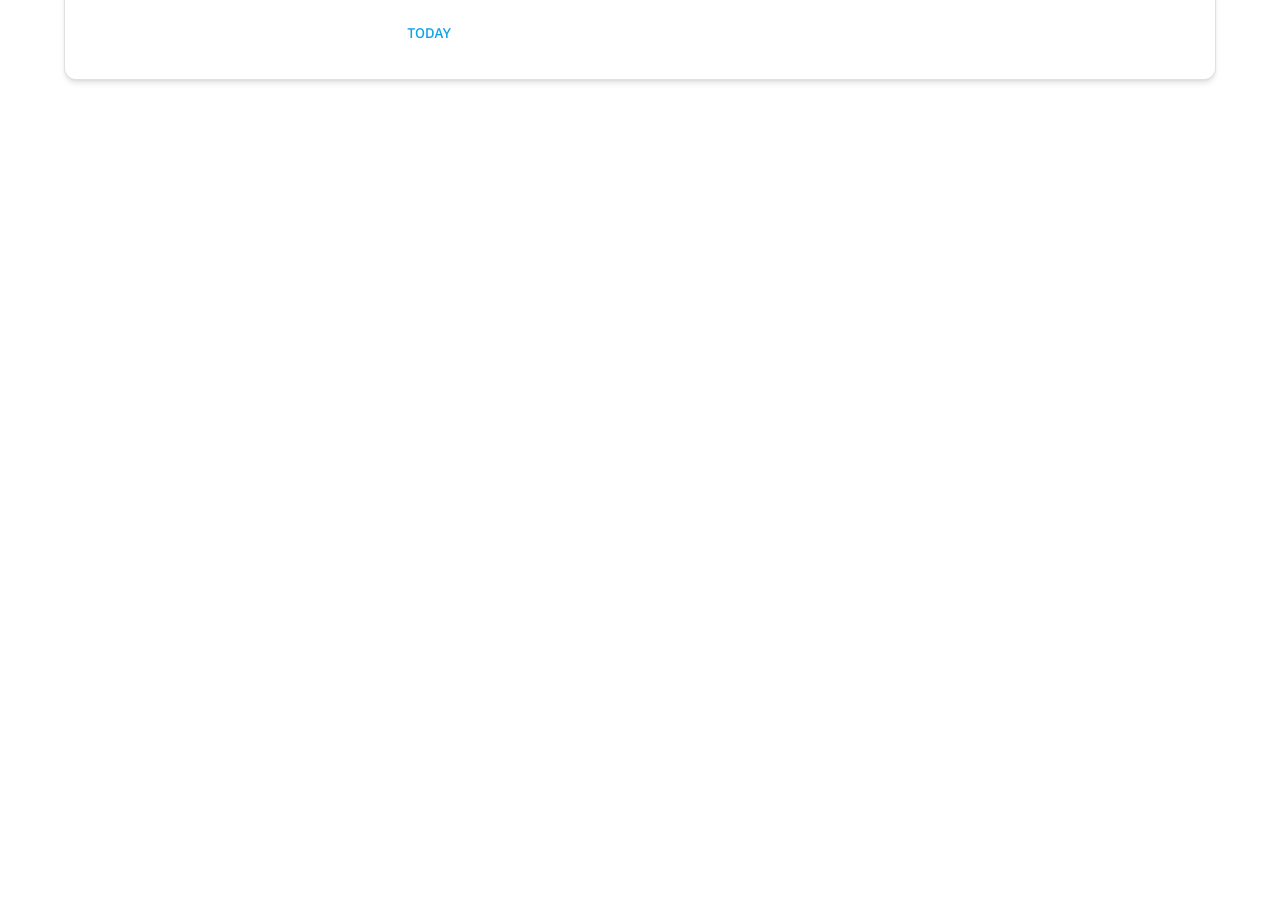
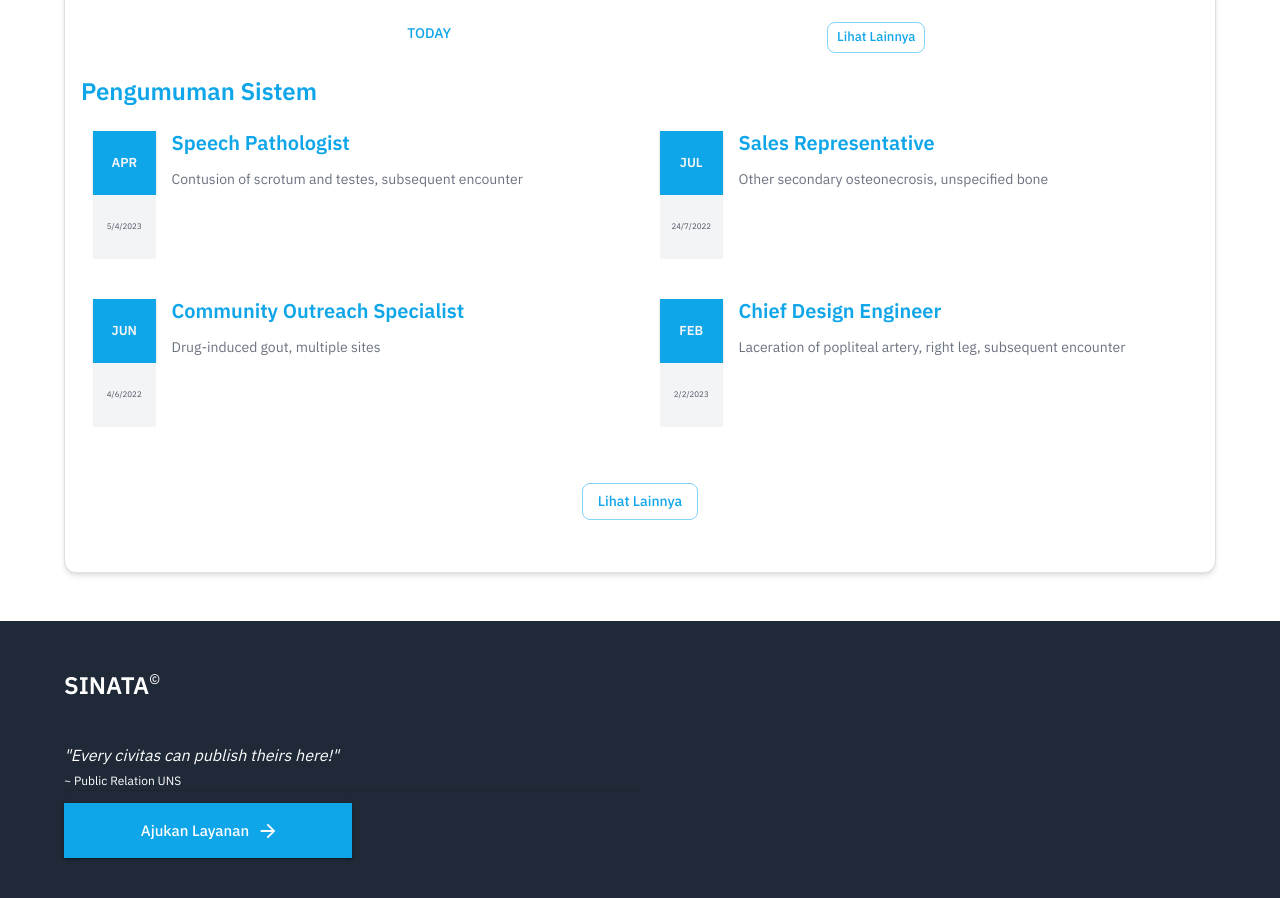
Before and after one commit to arricodyanto/sinata-fe, a Next.js app: page / in a window 1280 px wide. Shown: the part 1140-2038 px from the top of the page. Before the commit the page ends 1300 px from the top, so only its background shows below. Built offline with nearby package versions, Linux system fonts and the light colour scheme.

Commit message:
adding pengumuman system section, fix height of sign-in sign-up page

```diff
--- a/components/organism/EventCalendar/index.tsx
+++ b/components/organism/EventCalendar/index.tsx
@@ -28,24 +28,16 @@ export default function EventCalendar() {
     description: "",
     image: "",
     link: ""
-}])
+  }])
 
-//   console.log(highlightedDays);
-
-  function getRandomNumber(min: number, max: number) {
-    return Math.round(Math.random() * (max - min) + min);
-  }
-
-  /**
-   * Mimic fetch with abort controller https://developer.mozilla.org/en-US/docs/Web/API/AbortController/abort
-   * ⚠️ No IE11 support
-   */
   function fakeFetch(date: Dayjs, { signal }: { signal: AbortSignal }, highlightDays: number[]) {
     return new Promise<{ daysToHighlight: number[] }>((resolve, reject) => {
       const timeout = setTimeout(() => {
         // const daysInMonth = date.daysInMonth();
-        const daysToHighlight = highlightDays
-        // console.log(daysToHighlight);
+        const daysToHighlight = highlightDays;
+
+        const dateValue = value?.format('D-M-YYYY')
+        console.log(highlightDays)
 
         resolve({ daysToHighlight });
       }, 500);
--- /dev/null
+++ b/components/organism/Footer/index.tsx
@@ -0,0 +1,27 @@
+import React from 'react'
+import { Box, Button, Container, Divider, Grid, Stack, Typography } from '@mui/material'
+import ArrowForwardIcon from '@mui/icons-material/ArrowForward';
+import Link from 'next/link';
+
+export default function Footer() {
+  return (
+    <Box className=' bg-gray-800 text-white mt-12'>
+        <Container className='py-12'>
+            <Grid container className=''>
+                <Grid item xs={12} sm={6}>
+                    <Stack direction='row'>
+                        <Typography variant='h5' className='font-bold'>SINATA</Typography>
+                        <Typography variant='body2' className='align-bottom'>&copy;</Typography>
+                    </Stack>
+                    <Typography variant='subtitle1' className='mt-10 italic'>&quot;Every civitas can publish theirs here!&quot;</Typography>
+                    <Typography variant='caption' className='mt-0'>~ Public Relation UNS</Typography>
+                    <Divider />
+                    <Link href='/sign-in'>
+                        <Button variant='contained' sx={{borderRadius: 0}} size='large' className='mt-3 w-1/2 h-[55px] capitalize' endIcon={<ArrowForwardIcon fontSize='small' />}>Ajukan Layanan</Button>
+                    </Link>
+                </Grid>
+            </Grid>
+        </Container>
+    </Box>
+  )
+}
--- /dev/null
+++ b/components/organism/PengumumanContent/index.tsx
@@ -0,0 +1,41 @@
+import { Grid, Paper, Stack, Typography } from '@mui/material'
+import Link from 'next/link'
+import React from 'react'
+import pengumuman from '../../../json/pengumuman.json'
+
+export default function PengumumanContent() {
+  return (
+    <>
+        {
+            pengumuman.map((item) => {
+                const date = item.date
+                const month = date.split('/')[1]
+                const monthString = Intl.DateTimeFormat('en', { month: 'short' }).format(new Date(`${month}`))
+                return (
+                    <Grid item container xs={12} sm={6} key={item.id} className='border border-gray-100 mb-10 p-0'>
+                        <Grid item xs={2} className='px-4'>
+                            <Paper component={Stack} direction="column" justifyContent="center" className='bg-primary text-center h-16 rounded-none'>
+                                <Typography variant='body2' className='font-bold text-light uppercase' sx={{fontSize: {xs: 6, sm: 8, lg: 13}}}>
+                                    {monthString}
+                                </Typography>
+                            </Paper>
+                            <Paper component={Stack} sx={{display: {xs: 'none', sm: 'none', md: 'flex'}}} direction="column" justifyContent="center" elevation={0} className='bg-light text-center h-16 rounded-none'>
+                                <Typography variant='caption' className='text-gray-600' sx={{fontSize: 8}}>
+                                    {item.date}
+                                </Typography>
+                            </Paper>
+                        </Grid>
+                        <Grid item xs={9} className=''>
+                            <Link href='/'>
+                                <Typography variant='h6' className='font-bold text-primary line-clamp-2 hover:brightness-125 leading-6'>{item.title}</Typography>
+                            </Link>
+                            <Typography variant='body2' className='text-gray-500 mt-4 line-clamp-3 leading-4'>{item.content}</Typography>
+                        </Grid>
+                    </Grid>
+                )
+            })
+        }
+    </>
+
+  )
+}
--- /dev/null
+++ b/json/pengumuman.json
@@ -0,0 +1,6 @@
+[
+    {"id":1,"date":"5/4/2023","title":"Speech Pathologist","content":"Contusion of scrotum and testes, subsequent encounter"},
+    {"id":2,"date":"24/7/2022","title":"Sales Representative","content":"Other secondary osteonecrosis, unspecified bone"},
+    {"id":3,"date":"4/6/2022","title":"Community Outreach Specialist","content":"Drug-induced gout, multiple sites"},
+    {"id":4,"date":"2/2/2023","title":"Chief Design Engineer","content":"Laceration of popliteal artery, right leg, subsequent encounter"}
+]
--- a/pages/_app.tsx
+++ b/pages/_app.tsx
@@ -12,10 +12,7 @@ const theme = createTheme({
     }
   },
   typography: {
-    fontFamily: "'IBM Plex Sans', sans-serif",
-    body2: {
-      color: '#4b5563'
-    }
+    fontFamily: "'IBM Plex Sans', sans-serif"
   }
 })
 
--- a/pages/index.tsx
+++ b/pages/index.tsx
@@ -1,6 +1,6 @@
 import Head from 'next/head'
 import Appnav from '../components/organism/Appnav'
-import { Box, Container, Grid, Paper, Stack, Typography } from '@mui/material'
+import { Box, Button, Container, Grid, Paper, Stack, Typography } from '@mui/material'
 import Image from 'next/image'
 import GroupsRoundedIcon from '@mui/icons-material/GroupsRounded';
 import CloudUploadIcon from '@mui/icons-material/CloudUpload';
@@ -10,6 +10,8 @@ import EventCarousel from '../components/organism/EventCarousel';
 import DaisyCarousel from '../components/organism/DaisyCarousel';
 import EventCalendar from '../components/organism/EventCalendar';
 import EventDynamic from '../components/organism/EventDynamic';
+import PengumumanContent from '../components/organism/PengumumanContent';
+import Footer from '../components/organism/Footer';
 
 export default function Home() {
   return (
@@ -24,7 +26,7 @@ export default function Home() {
         <Appnav />
         <Image src='/images/hero-5.jpg' alt="Hero's Site" layout='fill' objectFit='cover' className='pt-0 brightness-[0.3]'/>
       </Box>
-      <Box className='bg-white pb-20'>
+      <Box className='bg-white'>
         <Container sx={{width: {xs: 380, sm: 760, lg: 1280}}}>
           <Paper variant='outlined' className='-translate-y-14 xs:-translate-y-9 shadow-lg rounded-xl p-5 px-4'>
             <Grid container spacing={2} className='px-5'>
@@ -67,11 +69,25 @@ export default function Home() {
                 <Box>
                   <Typography variant='h5' className='font-bold mb-2' color='primary'>Agenda Terkini</Typography>
                   <DaisyCarousel />
+                  <Box className='flex justify-center mt-6'>
+                    <Button variant='outlined' color='primary' size='small' className='rounded-lg capitalize'>Lihat Lainnya</Button>
+                  </Box>
+
                 </Box>
               </Grid>
             </Grid>
+            <Box className='mt-4'>
+              <Typography variant='h5' className='font-bold mb-6' color='primary'>Pengumuman Sistem</Typography>
+              <Grid container spacing={2} className='my-4 -mx-1'>
+                <PengumumanContent />
+              </Grid>
+              <Box className='flex justify-center mb-8'>
+                <Button variant='outlined' color='primary' size='medium' className='capitalize rounded-lg'>Lihat Lainnya</Button>
+              </Box>
+            </Box>
           </Paper>
         </Container>
+        <Footer />
       </Box>
     </>
   )
--- a/pages/sign-in.tsx
+++ b/pages/sign-in.tsx
@@ -12,13 +12,14 @@ export default function SignIn() {
         <Head>
             <title>Sign in - Sinata</title>
         </Head>
+        <Box className='grid place-items-center mt-12 h-[100vh] bg-light'>
             <Container sx={{ width: {
                 xs: 360,
                 sm: 760,
                 lg: 1100,
                 },
             }}>
-            <Box my={9} gridColumn={2} className="border rounded-md bg-white shadow-sm mb-4">
+                <Box my={9} gridColumn={2} className="border rounded-md bg-white shadow-sm -mb-[14rem]">
                     <Grid container py={4}>
                         <Grid item lg={6} sm={6} px={4}>
                             <HeaderBox header='Selamat Datang!' subheader='Silakan melakukan proses login untuk masuk ke dashboard Anda.' />
@@ -36,8 +37,9 @@ export default function SignIn() {
                     </Grid>
                 </Box>
             </Container>
-        <Box className='grid place-items-center mb-12'>
+            <Box className='grid place-items-center'>
                 <Typography variant='body2' className='text-gray-500'>Belum memiliki akun? <Link href='/sign-up' className='text-sky-700 underline'>Sign Up</Link></Typography>
+            </Box>
         </Box>
     </>
   )
--- a/pages/sign-up.tsx
+++ b/pages/sign-up.tsx
@@ -12,13 +12,14 @@ export default function SignUp() {
         <Head>
             <title>Create a New Account - Sinata</title>
         </Head>
+        <Box className='grid place-items-center mt-12 h-[100vh] bg-light'>
             <Container sx={{ width: {
                 xs: 360,
                 sm: 760,
                 lg: 1100,
                 },
             }}>
-            <Box my={9} gridColumn={2} className="border rounded-md bg-white shadow-sm mb-4">
+                <Box my={9} gridColumn={2} className="border rounded-md bg-white shadow-sm -mb-[10rem]">
                     <Grid container py={4}>
                         <Grid item lg={6} sm={6} px={4}>
                             <HeaderBox header='Halo, Civitas Akademika!' subheader='Silakan melakukan proses pendaftaran untuk bisa melakukan ajuan pelayanan.' />
@@ -33,8 +34,9 @@ export default function SignUp() {
                     </Grid>
                 </Box>
             </Container>
-        <Box className='grid place-items-center mb-12'>
+            <Box className='grid place-items-center'>
                 <Typography variant='body2' className='text-gray-500'>Sudah memiliki akun? <Link href='/sign-in' className='text-sky-700 underline'>Sign in</Link></Typography>
+            </Box>
         </Box>
     </>
   )
```
Lines whose indentation alone changed are shown as unchanged.
